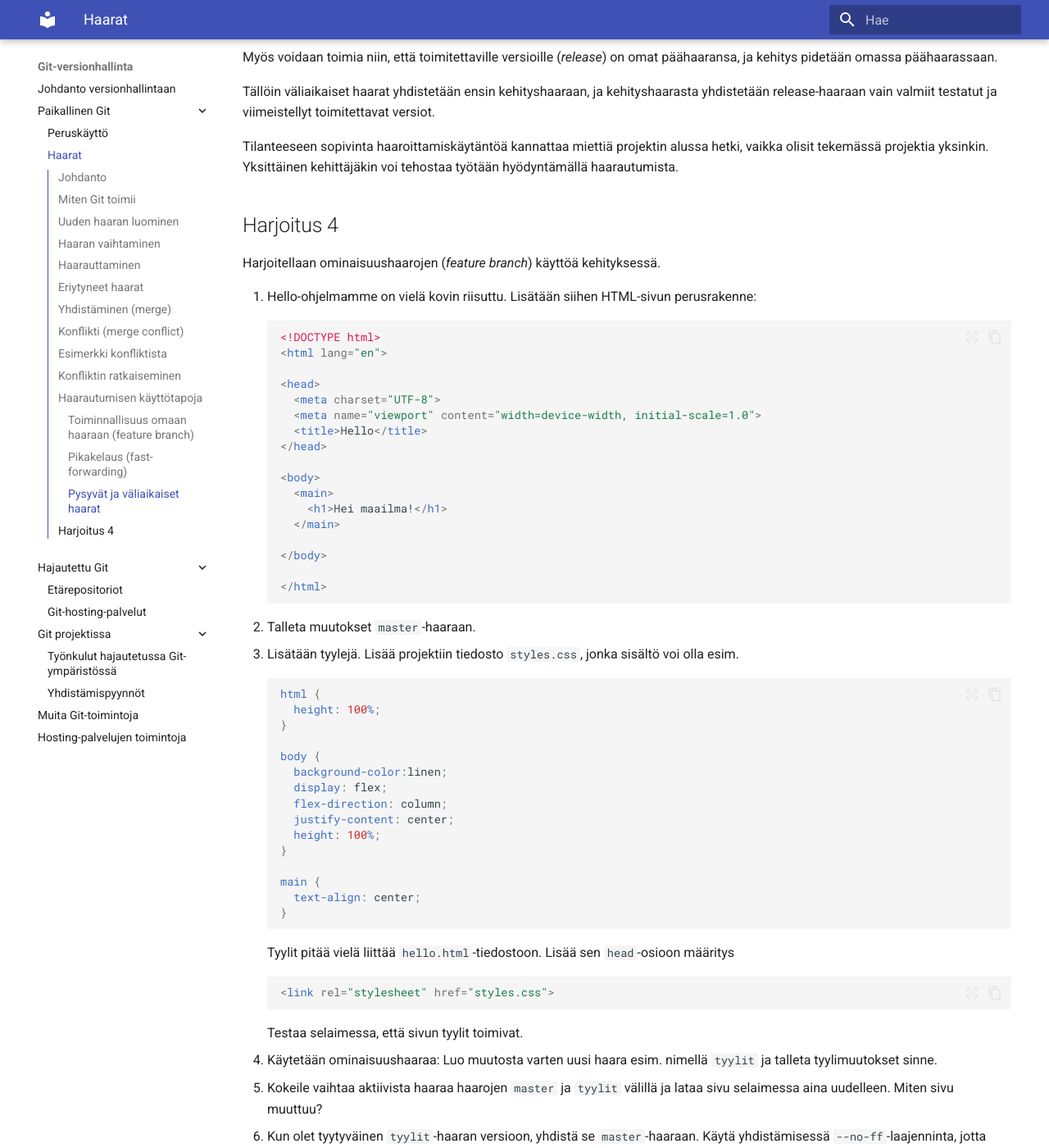
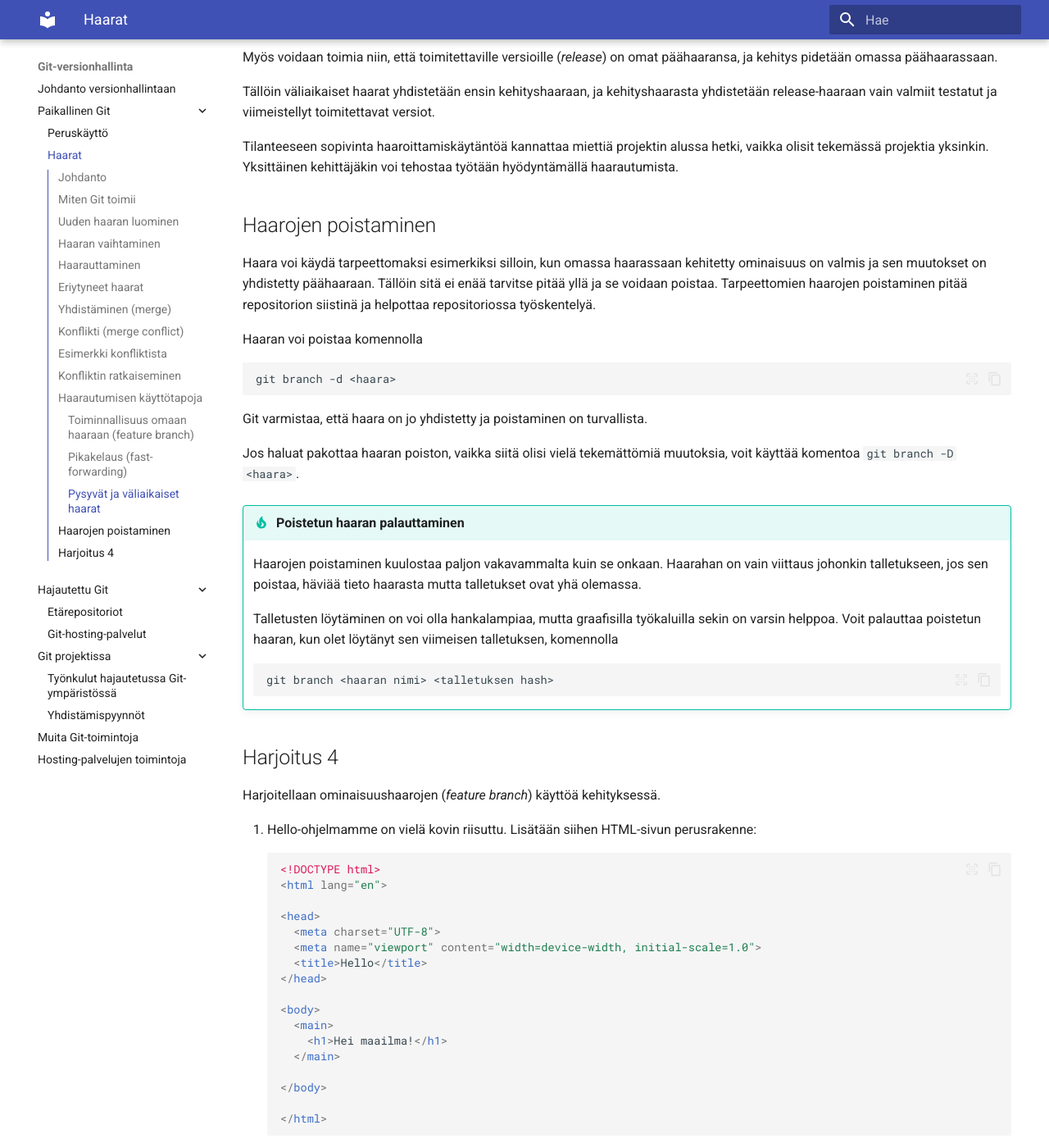
Before and after one commit to mruonavaara/git-versionhallinta, an MkDocs documentation site: the page built from docs/haarat.md, in a window 1280 px wide and 1400 px high, scrolled down 12744 px. Shown: the whole window at 82% size. Built offline with MkDocs 1.6.1 and Material for MkDocs 9.7.7, drawn with Linux system fonts in a browser that asks for light colours.

Commit message:
Lisää haarojen poistaminen-osio

````diff
--- a/docs/haarat.md
+++ b/docs/haarat.md
@@ -211,7 +211,6 @@ $ git commit
 ```
 ![](./assets/merge_conflict_example_solved.png)
 
-
 ## Haarautumisen käyttötapoja
 
 Haarautumista voit käyttää, kun haluat pitää uuden kehityksen erillään kehityksen, jotta et sotkisi toimivaa versiota  keskeneräisillä, toimimattomilla tai epäyhteensopivilla commiteilla, esim.
@@ -309,6 +308,28 @@ Tällöin väliaikaiset haarat yhdistetään ensin kehityshaaraan, ja kehityshaa
 
 Tilanteeseen sopivinta haaroittamiskäytäntöä kannattaa miettiä projektin alussa hetki, vaikka olisit tekemässä projektia yksinkin. Yksittäinen kehittäjäkin voi tehostaa työtään hyödyntämällä haarautumista.
 
+## Haarojen poistaminen
+
+Haara voi käydä tarpeettomaksi esimerkiksi silloin, kun omassa haarassaan kehitetty ominaisuus on valmis ja sen muutokset on yhdistetty päähaaraan. Tällöin sitä ei enää tarvitse pitää yllä ja se voidaan poistaa. Tarpeettomien haarojen poistaminen pitää repositorion siistinä ja helpottaa repositoriossa työskentelyä.
+
+Haaran voi poistaa komennolla
+
+```bash
+git branch -d <haara>
+```
+
+Git varmistaa, että haara on jo yhdistetty ja poistaminen on turvallista.
+
+Jos haluat pakottaa haaran poiston, vaikka siitä olisi vielä tekemättömiä muutoksia, voit käyttää komentoa `git branch -D <haara>`.
+
+!!! tip "Poistetun haaran palauttaminen"
+    Haarojen poistaminen kuulostaa paljon vakavammalta kuin se onkaan. Haarahan on vain viittaus johonkin talletukseen, jos sen poistaa, häviää tieto haarasta mutta talletukset ovat yhä olemassa.
+
+    Talletusten löytäminen on voi olla hankalampiaa, mutta graafisilla työkaluilla sekin on varsin helppoa. Voit palauttaa poistetun haaran, kun olet löytänyt sen viimeisen talletuksen, komennolla
+    ```bash
+    git branch <haaran nimi> <talletuksen hash>
+    ```
+
 ## Harjoitus 4
 
 Harjoitellaan ominaisuushaarojen (_feature branch_) käyttöä kehityksessä.
````
